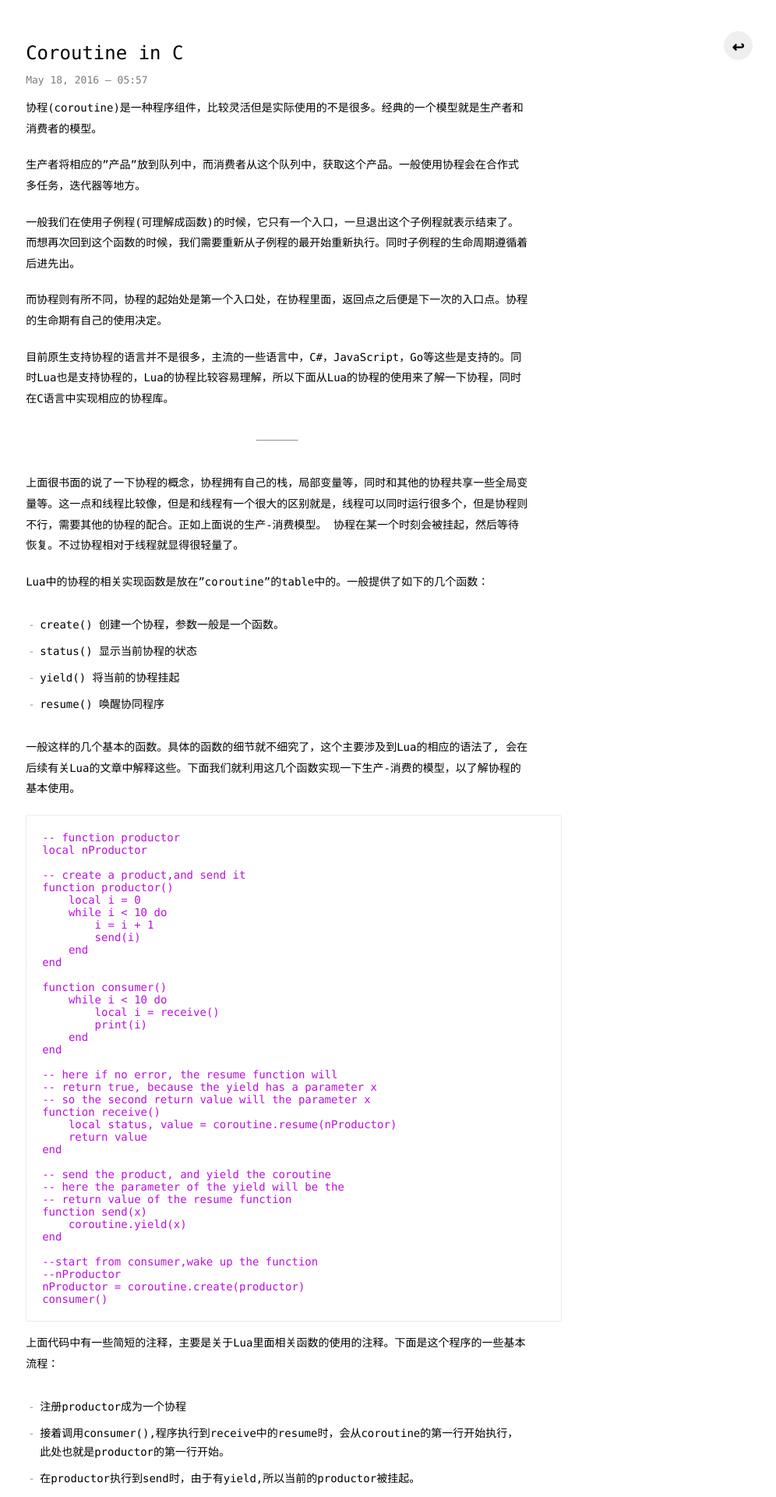
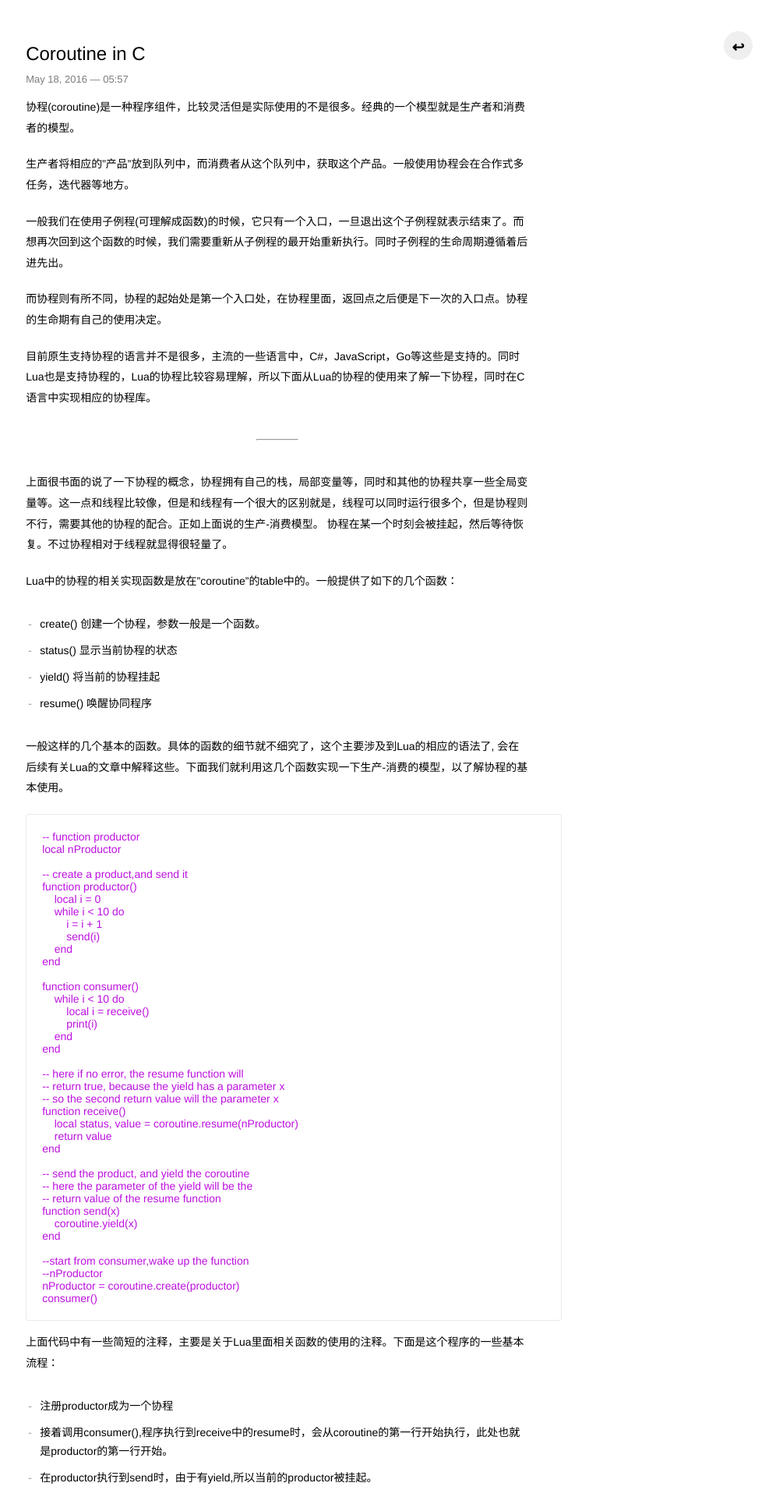
Before and after one commit to JesseEisen/JesseEisen.github.io, a Jekyll site: the page built from _posts/2016-05-18-coroutine.md, in a window 1280 px wide. Shown: the top 1920 px of the page at 78% size, without its empty margins (284-1280 px from the left). Built offline with Jekyll 4.4.1, drawn with Linux system fonts in a browser that asks for light colours.

Commit message:
fix font

```diff
--- a/css/posts.css
+++ b/css/posts.css
@@ -7,7 +7,7 @@ body {
 }
 
 .post {
-    font-family: Menlo, Monaco, Lucida Console,"Segoe UI","Microsoft YaHei",Liberation Mono, Courier New, monospace, Helvetica, serif;
+    font-family: Helvetica, Tahoma, Arial, "PingFang SC", "Hiragino Sans GB", "Heiti SC", "Microsoft YaHei", "WenQuanYi Micro Hei";
     margin: 0 auto;
     word-wrap: break-word;
     hyphens: auto;
@@ -22,6 +22,17 @@ and (-webkit-min-device-pixel-ratio: 2) {
         max-width: 90%;
     }
 
+    p {
+      font-size:16px;
+    }
+
+    ul > li {
+      font-size:16px;
+    }
+
+    pre > code {
+      font-size:16px;
+    }
 }
 
 .post-title {
@@ -61,7 +72,7 @@ and (-webkit-min-device-pixel-ratio: 2) {
  }
 
  .post-content ul {
-     font-family: Menlo, Monaco, Lucida Console,"Segoe UI","Microsoft YaHei",Liberation Mono, Courier New, monospace, Helvetica, serif;
+    font-family: Helvetica, Tahoma, Arial, "PingFang SC", "Hiragino Sans GB", "Heiti SC", "Microsoft YaHei", "WenQuanYi Micro Hei";
      margin: 30px 0;
      list-style-type: none;
      padding: 0 0 0 18px;
@@ -113,12 +124,12 @@ pre{
      border-radius: 3px;
      width:100%;
      white-space: pre-wrap;
-     font-family: Menlo, Monaco, Lucida Console,"Segoe UI","Microsoft YaHei",Liberation Mono, Courier New, monospace, Helvetica, serif;
+    font-family: Helvetica, Tahoma, Arial, "PingFang SC", "Hiragino Sans GB", "Heiti SC", "Microsoft YaHei", "WenQuanYi Micro Hei";
      overflow: auto;
  }
 
  code {
-    font-family: Menlo, Monaco, Lucida Console,"Segoe UI","Microsoft YaHei",Liberation Mono, Courier New, monospace, Helvetica, serif;
+    font-family: Helvetica, Tahoma, Arial, "PingFang SC", "Hiragino Sans GB", "Heiti SC", "Microsoft YaHei", "WenQuanYi Micro Hei";
     font-size: 14px;
     color: rgb(189,16,224);
  }
```
